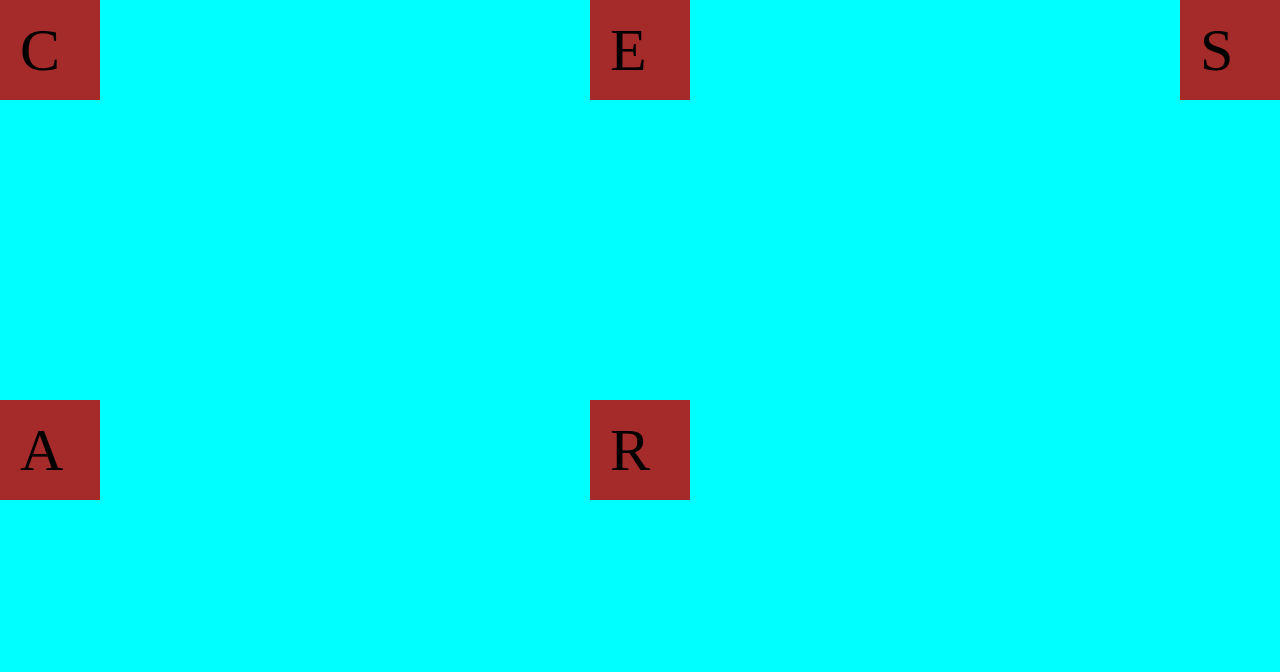
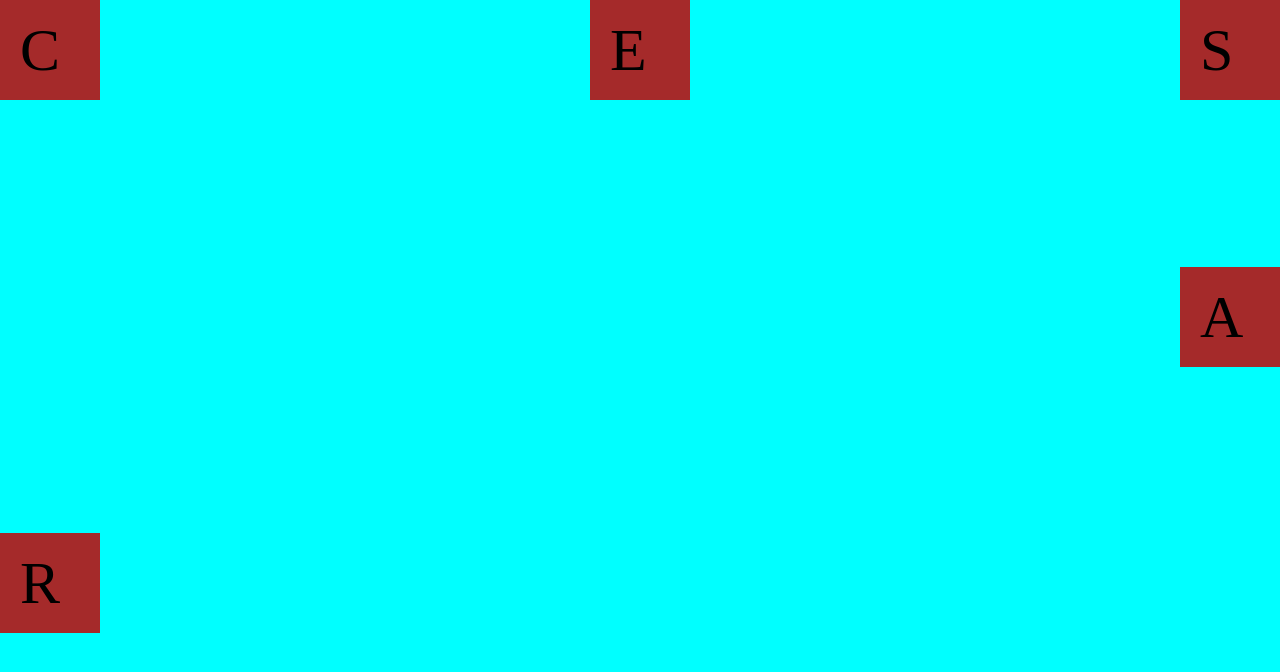
Before and after one commit to CesarFRC/practica_4, a plain HTML site: page index.html in a window 1280 px wide. Drawn offline with Linux system fonts and the light colour scheme.

Commit message:
AVANSE EN LA LETRA S

```diff
--- a/css.estilo/style.css
+++ b/css.estilo/style.css
@@ -9,7 +9,7 @@ width: 100vw;
 height: 100vh;
 background-color: aqua;
 display: grid;
-grid-template-columns: auto auto auto;
+grid-template-rows: auto auto auto;
 justify-content: space-between;
 }
 .cubo{
--- a/index.html
+++ b/index.html
@@ -12,7 +12,7 @@
         <div class="cubo"> C</div>
         <div class="cubo"> E</div>
         <div class="cubo"> S</div>
-        <div class="cubo"> A</div>
+        <div class="cubo" style="grid-column: 3/3;"> A</div>
         <div class="cubo"> R</div>
 
     </div>
```
